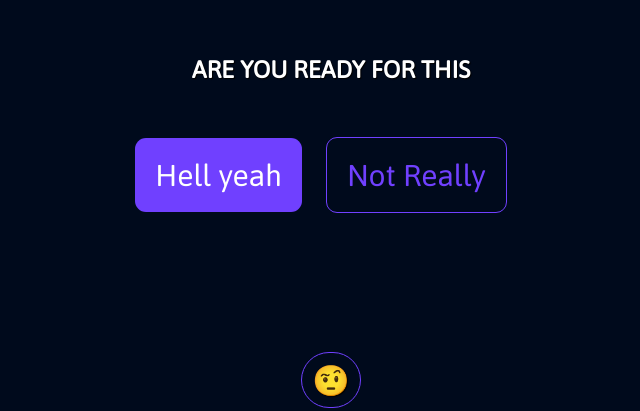
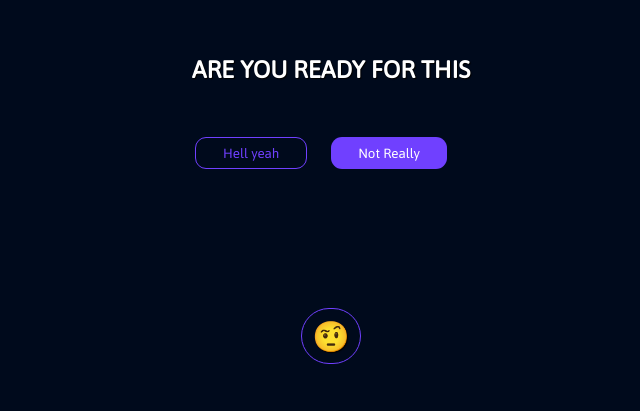
Before and after one commit to 1AmSammi3/Web-game, a plain HTML site: page index.html in a window 1280 px wide. Shown: the part 1714-2125 px from the top of the page, without its empty margins (309-949 px from the left). Drawn offline with Linux system fonts and the light colour scheme.

Commit message:
updated ui

```diff
--- a/index.html
+++ b/index.html
@@ -2,6 +2,7 @@
 <html lan ="eng">
     <head>
         <meta charset ="utf8">
+        <meta name="viewport" content="width=device-width, initial-scale=1.0">
         <title>Rock Paper Scissors</title>
         <link rel="stylesheet" href="style.css">
     </head>
--- a/style.css
+++ b/style.css
@@ -37,8 +37,8 @@ a{
     color: white;
 }
 .button1{
-    padding: 20px;
-    font-size: 30px;
+    padding: 0px 27px 0px 27px;
+    height: 32px;
     border: 0px;
     place-item: center;
     position: relative;
@@ -64,31 +64,31 @@ a{
     }
 }
 #button2{
-    padding: 20px;
-    font-size: 30px;
+    padding: 0px 27px 0px 27px;
+    height: 32px;
     border: 0px;
     place-item: center;
     position: relative;
+    border: solid 1px #7040ff;
+    border-radius: 11px;
+    top: 4px;
+    margin-right: 20px;
+    color: #7040ff;
+    transitions: all .10s;
+    background-color: #000a1c;
+}
+#button3{
+    padding: 0px 27px 0px 27px;
+    height: 32px;
     border: 0px;
+    place-item: center;
+    position: relative;
     border-radius: 11px;
     top: 4px;
     margin-right: 20px;
     color: white;
     transitions: all .10s;
     background-color: #7040ff;
-}
-#button3{
-    padding: 20px;
-    font-size: 30px;
-    border: solid 1px #7040ff;
-    place-item: center;
-    position: relative;
-    border-radius: 11px;
-    top: 4px;
-    margin-right: 20px;
-    color: #7040ff;
-    transitions: all .10s;
-    background-color: #000a1c;
 }
 .button1:active{
     background-color: #000a1c;
@@ -97,15 +97,15 @@ a{
     transition: all .2s ease;
 }
 #button2:active{
-    background-color: #000a1c;
-    border: solid 1px #7040ff;
-    color: #7040ff;
+    background-color: #7040ff;
+    border: none;
+    color: white;
     transition: all .2s ease;
 }
 #button3:active{
-    background-color: #7040ff;
-    color: white;
-    border: 0px;
+    background-color: #000a1c;
+    color: #7040ff;
+    border: solid 1px #7040ff;
     transition: all .2s ease;
 }
 .space{
@@ -214,6 +214,7 @@ a{
     0%{
         opacity: 0;
         transform: rotate(0deg);
+        font-size: 50px;
     }
     25%{
         opacity: 1;
@@ -221,12 +222,14 @@ a{
     }
     50%{
         transform: rotate(360deg);
+        font-size: 60px;
     }
     70%{
         transform: rotate(0deg);
     }
     100%{
         opacity: 0;
+        font-size: 50px;
     }
 }
 .load.active{
```
